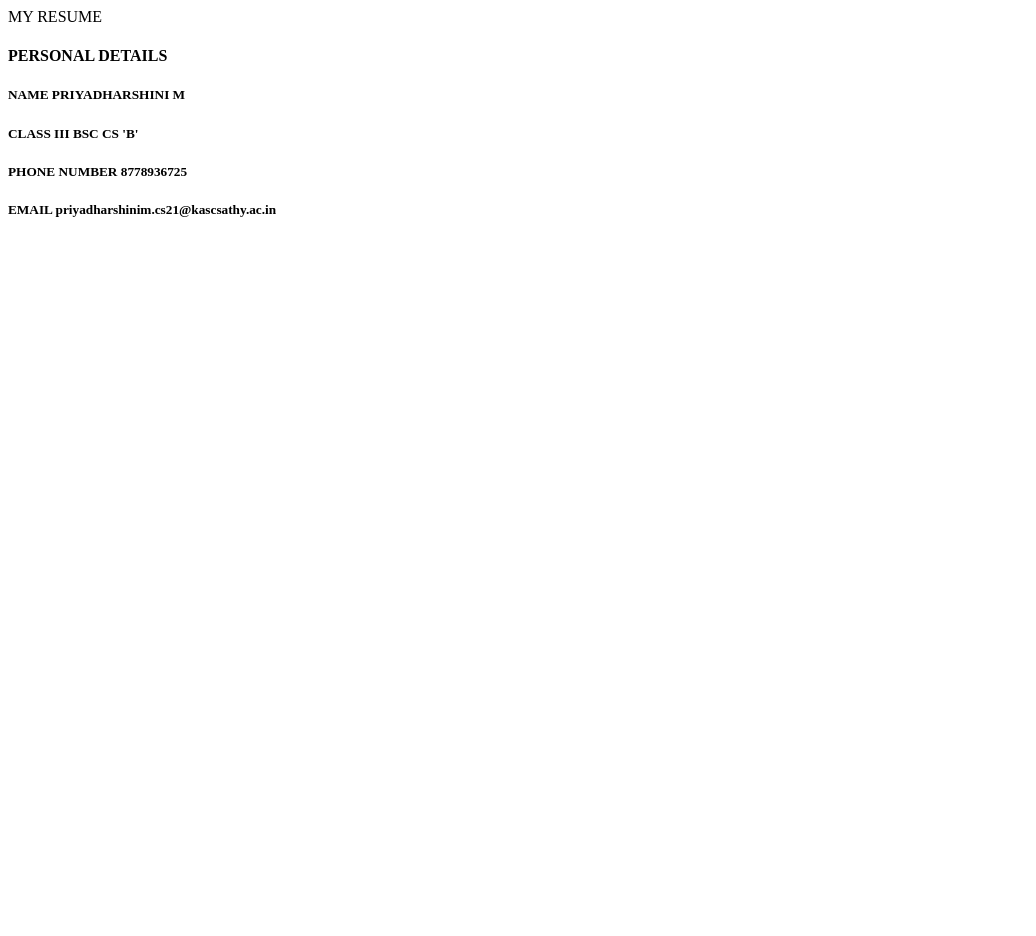
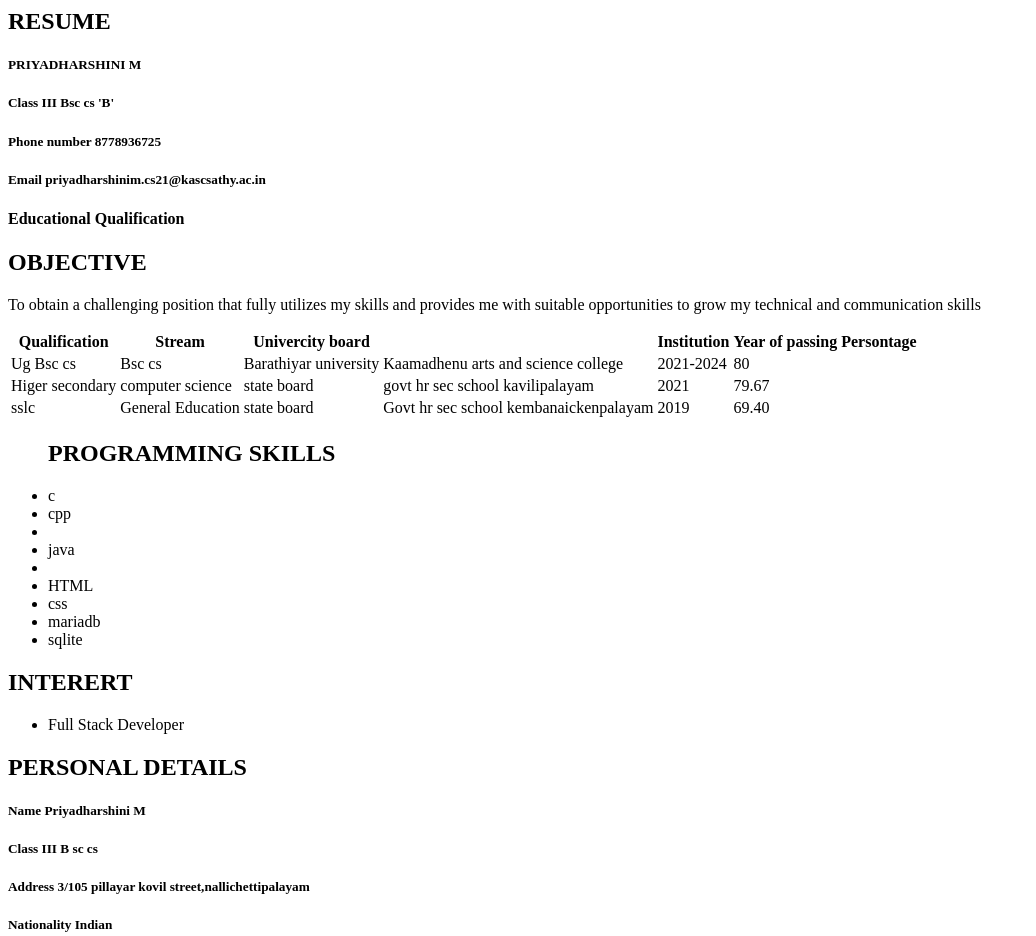
Before and after one commit to Priyadharshinim-cs-21/myresume, a plain HTML site: page index.html in a window 1280 px wide. Shown: the whole page, without its empty margins (0-1036 px from the left). Before the commit the page ends 800 px from the top, so only its background shows below. Drawn offline with Linux system fonts and the light colour scheme.

Commit message:
first commit

```diff
--- a/index.html
+++ b/index.html
@@ -1,6 +1,61 @@
-<h>MY RESUME</h>
-<h4>PERSONAL DETAILS</h4>
-<h5>NAME          PRIYADHARSHINI M</h5>
-<h5>CLASS         III BSC CS 'B'</h5>
-<h5>PHONE NUMBER  8778936725</h5>
-<h5>EMAIL         priyadharshinim.cs21@kascsathy.ac.in</h5>
+      <h2>RESUME</h2>
+   <h5>PRIYADHARSHINI M</h4>
+   <h5>Class         III Bsc cs 'B'</h5>
+   <h5>Phone number  8778936725</h5>
+   <h5>Email         priyadharshinim.cs21@kascsathy.ac.in</h5>
+   <h4>Educational Qualification</h4>
+   <h2>OBJECTIVE</h2>
+   <p>To obtain a challenging position that fully utilizes my skills and provides me with suitable opportunities to grow my technical and communication skills </p>
+<table>
+  <tr>
+      <th>Qualification</th>
+      <th>Stream</th>
+      <th>Univercity board<th/>
+      <th>Institution</th>
+      <th>Year of passing</th>
+      <th>Persontage</th>
+  </tr>
+  <tr>
+      <td>Ug Bsc cs</td>
+      <td>Bsc cs</td>
+      <td>Barathiyar university</td>
+      <td>Kaamadhenu arts and science college</td>
+      <td>2021-2024</td>
+      <td>80</td>
+   </tr>
+   <tr>
+      <td>Higer secondary</td>
+      <td>computer science</td>
+      <td>state board</td>
+      <td>govt hr sec school kavilipalayam</td>
+      <td>2021</td>
+      <td>79.67</td>
+   </tr>
+    <tr>
+      <td>sslc</td>
+      <td>General Education</td>
+      <td>state board</td>
+      <td>Govt hr sec school kembanaickenpalayam</td>
+      <td>2019</td>
+      <td>69.40</td>
+    </tr>
+</table>
+ <ul>
+     <h2>PROGRAMMING SKILLS</h2>
+     <li>c</li>
+     <li>cpp<li>
+     <li>java<li>
+     <li>HTML</li>
+     <li>css</li>
+     <li>mariadb</li>
+     <li>sqlite</li>
+ </ul>
+ <h2>INTERERT</h2>
+  <ul>
+   <li>Full Stack Developer</li>
+  </ul>
+<h2>PERSONAL DETAILS</h2>
+        <h5>Name        Priyadharshini M</h5>
+	<h5>Class       III B sc cs</h5>
+	<h5>Address     3/105 pillayar kovil street,nallichettipalayam</h5>
+	<h5>Nationality Indian</h5>
```
